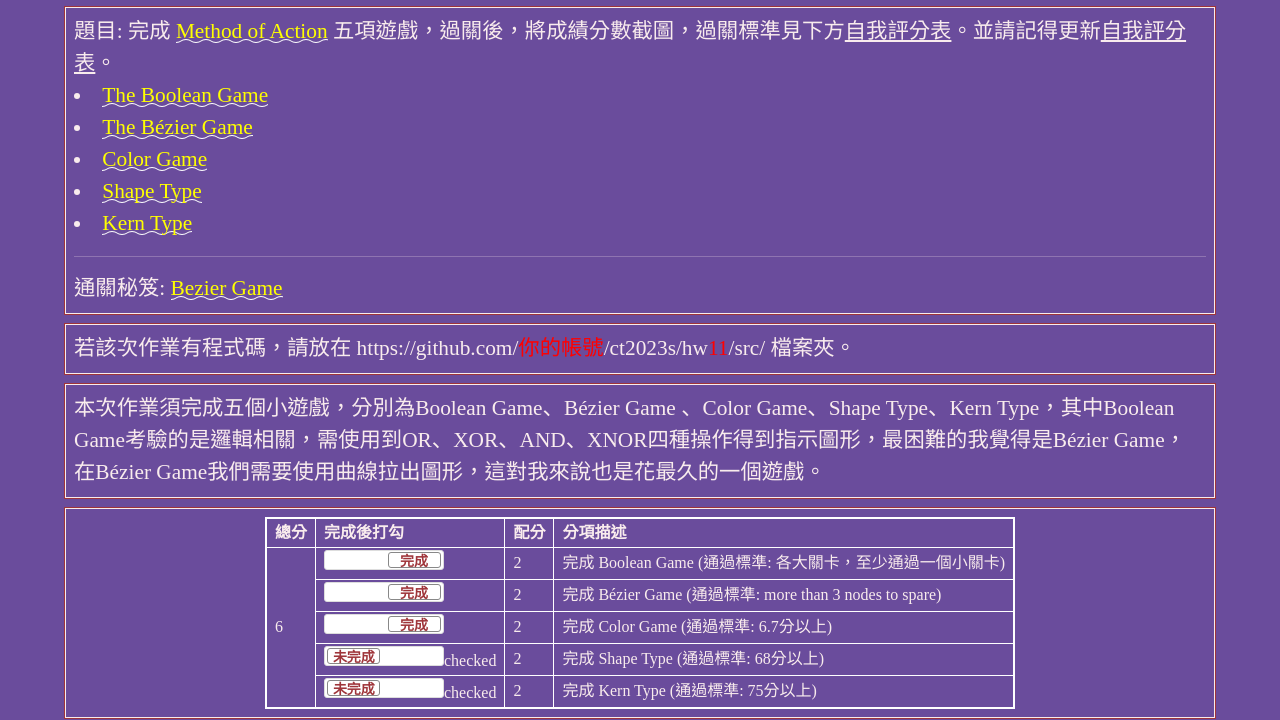
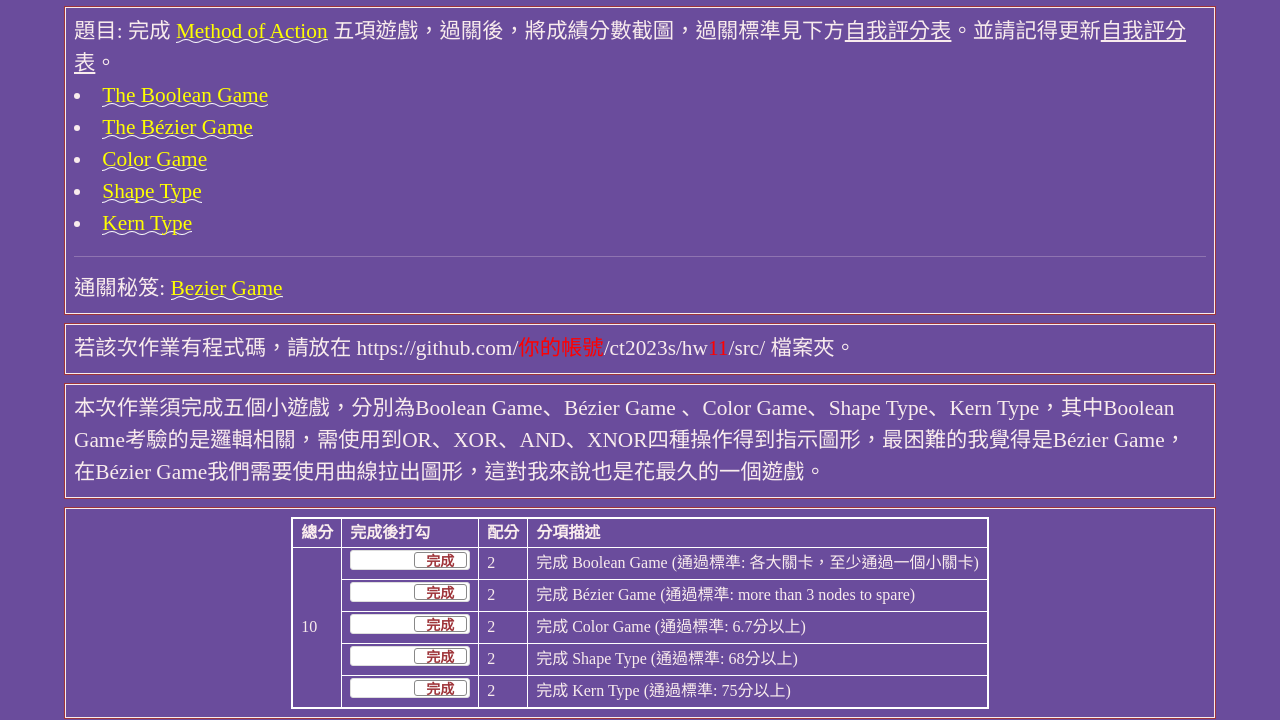
Before and after one commit to CHENJUNGTING/ct2023s, a plain HTML site: page hw11/index.html in a window 1280 px wide. Shown: the part 86-806 px from the top of the page. Drawn offline with nearby package versions, Linux system fonts and the light colour scheme.

Commit message:
Update index.html

```diff
--- a/hw11/index.html
+++ b/hw11/index.html
@@ -228,12 +228,12 @@
           <td>完成 Color Game (通過標準: 6.7分以上)</td>
         </tr>
         <tr>
-          <td><input type="checkbox" class="flipswitch" id="myCheckbox4">checked</td>
+          <td><input type="checkbox" class="flipswitch" id="myCheckbox4" checked></td>
           <td id='m4'>2</td>
           <td>完成 Shape Type (通過標準: 68分以上)</td>
         </tr>
         <tr>
-          <td><input type="checkbox" class="flipswitch" id="myCheckbox5">checked</td>
+          <td><input type="checkbox" class="flipswitch" id="myCheckbox5" checked></td>
           <td id='m5'>2</td>
           <td>完成 Kern Type (通過標準: 75分以上)</td>
         </tr>
```
